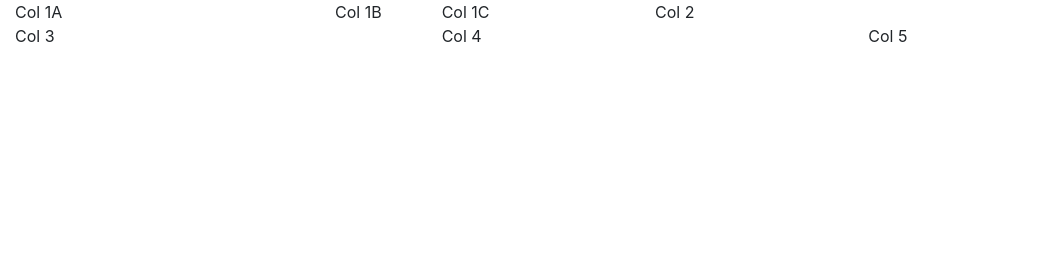
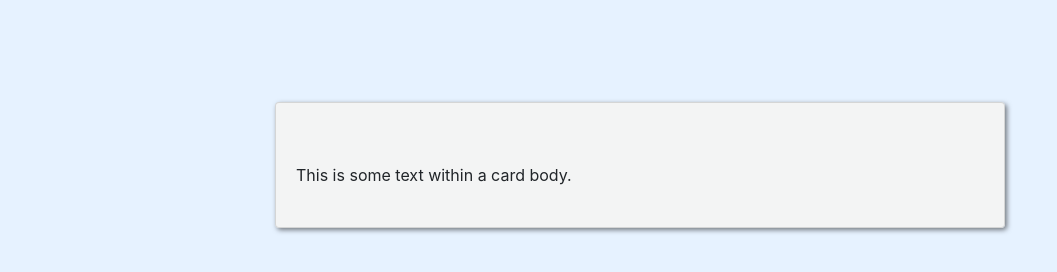
Before and after one commit to jeffalewis42/startertemplate-bootstrapclass, a plain HTML site: page index.html in a window 1280 px wide. Shown: the whole page, without its empty margins (0-1057 px from the left). Drawn offline with nearby package versions, Linux system fonts and the light colour scheme.

Commit message:
starting login page class

```diff
--- a/index.html
+++ b/index.html
@@ -10,34 +10,28 @@
     <link rel="stylesheet" href="bootstrap-4.5.0-dist/css/bootstrap-grid.min.css">
     <link rel="stylesheet" href="bootstrap-4.5.0-dist/css/bootstrap.min.css">
     <!-- Custom CSS -->
-    <link rel="stylesheet" href="style.css">
+    <link rel="stylesheet" href="main.css">
 
 
     <title>Bootstrap Class</title>
 </head>
 
-<body>
+<body class="signin-body">
+    <div class="container signin-container">
+        <div class="row">
+            <div class="col"></div>
+            <div class="col-8">
+                <div class="card signin-card">
+                    <div class="card-body">
+                        This is some text within a card body.
+                    </div>
+                </div>
 
-    <div class="container-fluid">
-        <div class="row">
-            <div class="col-6">
-                <div class="row">
-                    <div class="col-6">Col 1A</div>
-                    <div class="col-2">Col 1B</div>
-                    <div class="col-4">Col 1C</div>
-                </div>
             </div>
-            <div class="col-6">
-                Col 2
-            </div>
+            <div class="col"></div>
         </div>
-        <div class="row">
-            <div class="col-sm-6 col-lg-4">Col 3</div>
-            <div class="col-sm-6 col-lg-4">Col 4</div>
-            <div class="col-sm-12 col-lg-4">Col 5</div>
-        </div>
+
     </div>
-
 
 
 
--- /dev/null
+++ b/main.css
@@ -0,0 +1,16 @@
+body.signin-body {
+    background-color: #e6f2ff;
+}
+
+.signin-container {
+    margin-top: 8%;
+
+}
+
+.card.signin-card {
+    padding: 40px 0px 20px;
+    background-color: #f4f4f4f4;
+    box-shadow: 2px 2px 5px rgba(0,0,0,.50);
+    -webkit-box-shadow: 2px 2px 5px rgba(0,0,0,.50);
+    -moz-box-shadow: 2px 2px 5px rgba(0,0,0,.50);
+}
```
Also changed, not shown: assets/DevslopesLogo.png (added), assets/donkey head.png (added), style.css (deleted).
